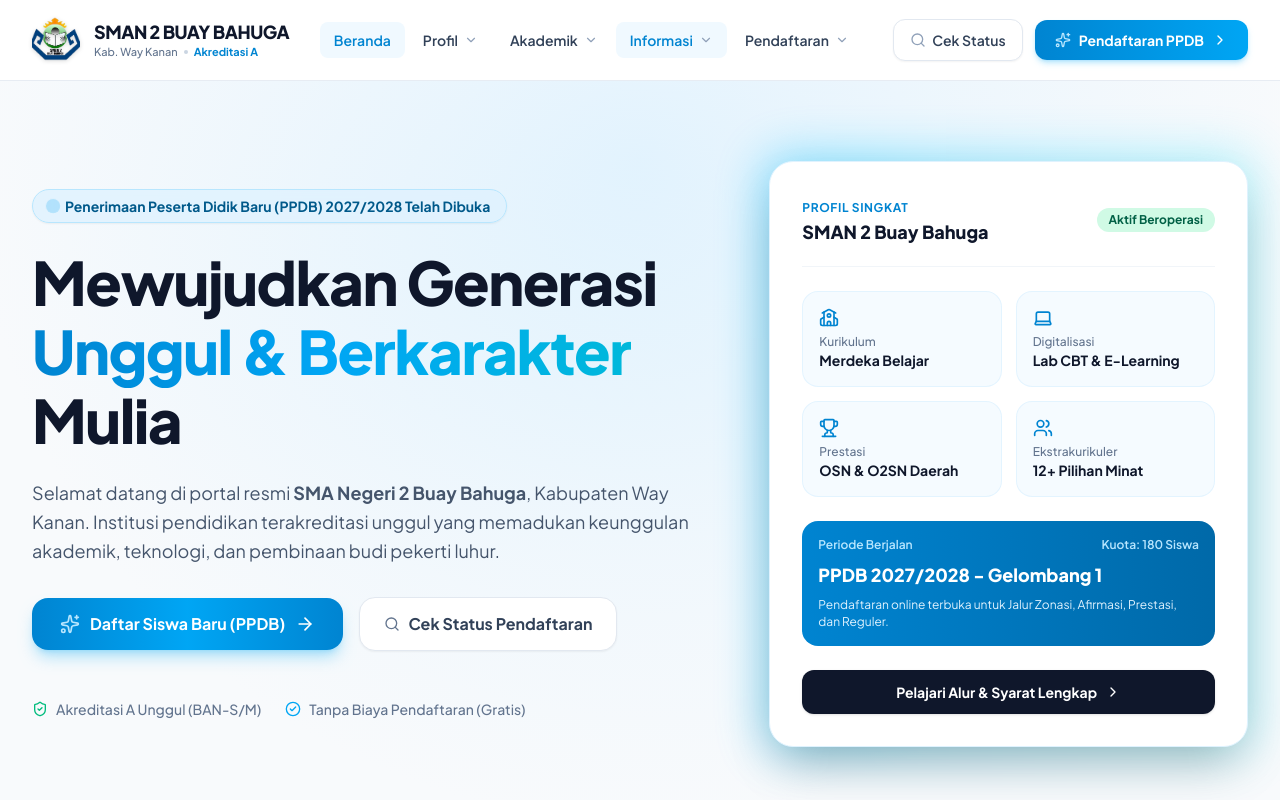
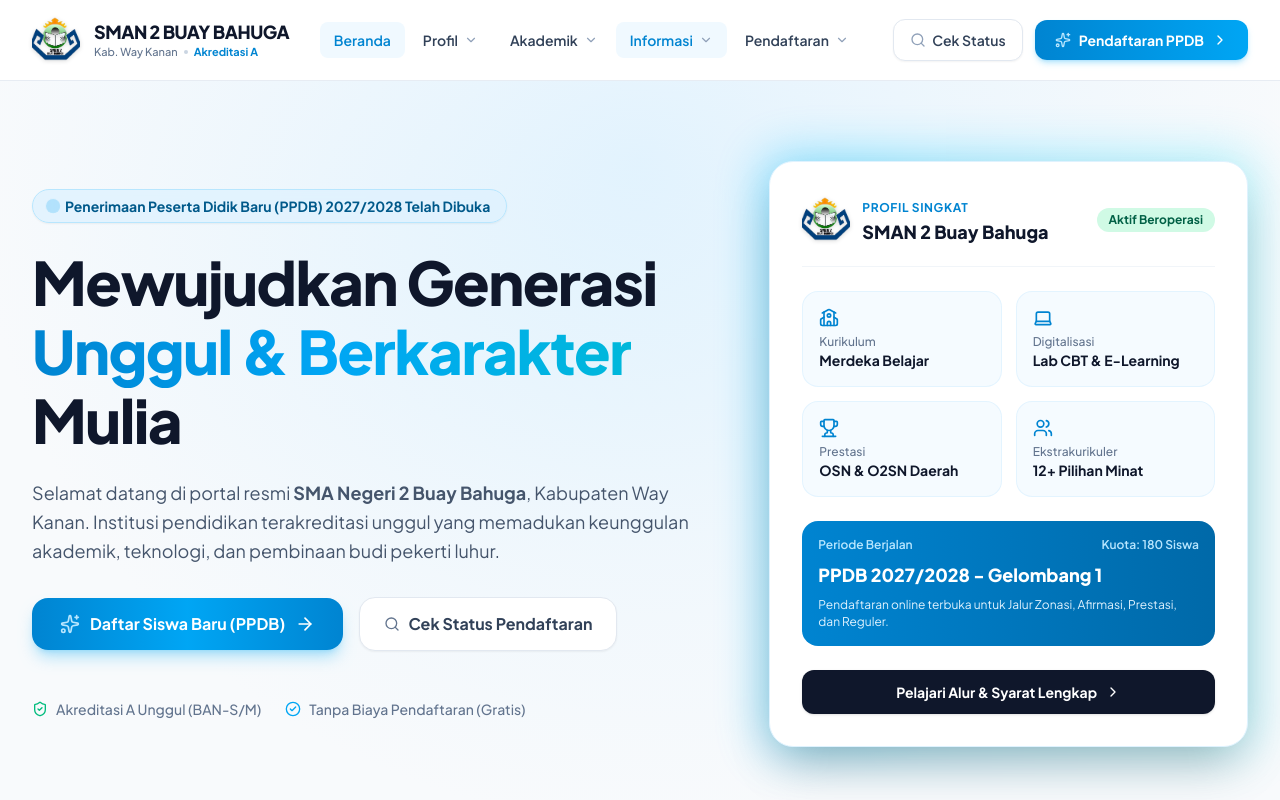
Before and after one commit to dharmamudita/smanegeri2buaybahuga, a Next.js app: page / in a window 1280 px wide. Shown: the top 800 px of the page. Built offline with nearby package versions, Linux system fonts and the light colour scheme.

Commit message:
feat(home): feature official school logo in hero profile card

```diff
--- a/src/app/page.tsx
+++ b/src/app/page.tsx
@@ -1,4 +1,5 @@
 import Link from "next/link";
+import Image from "next/image";
 import {
   Sparkles,
   ArrowRight,
@@ -90,11 +91,23 @@ export default function HomePage() {
 
                   {/* Top Header Card */}
                   <div className="flex items-center justify-between border-b border-slate-100 pb-5">
-                    <div>
-                      <span className="text-xs font-bold uppercase tracking-wider text-sky-600">Profil Singkat</span>
-                      <h2 className="text-lg font-extrabold text-slate-900">SMAN 2 Buay Bahuga</h2>
+                    <div className="flex items-center gap-3">
+                      <div className="relative w-12 h-12 shrink-0">
+                        <Image
+                          src="/logo_smanda.png"
+                          alt="Logo SMAN 2 Buay Bahuga"
+                          width={48}
+                          height={48}
+                          className="object-contain w-full h-full drop-shadow-sm"
+                          priority
+                        />
+                      </div>
+                      <div>
+                        <span className="text-xs font-bold uppercase tracking-wider text-sky-600">Profil Singkat</span>
+                        <h2 className="text-lg font-extrabold text-slate-900">SMAN 2 Buay Bahuga</h2>
+                      </div>
                     </div>
-                    <span className="px-3 py-1 rounded-full bg-emerald-100 text-emerald-800 text-xs font-bold">
+                    <span className="px-3 py-1 rounded-full bg-emerald-100 text-emerald-800 text-xs font-bold shrink-0">
                       Aktif Beroperasi
                     </span>
                   </div>
```
